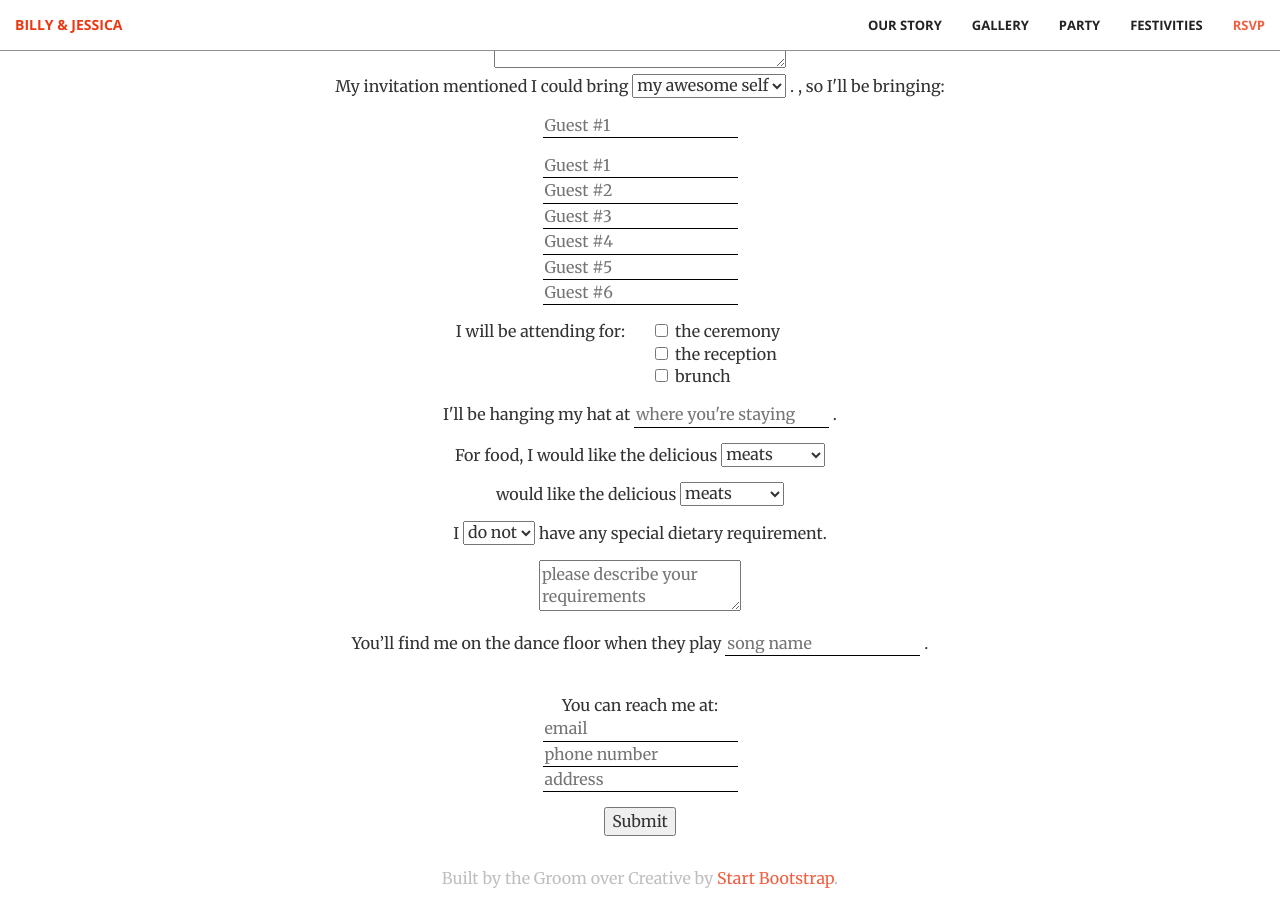
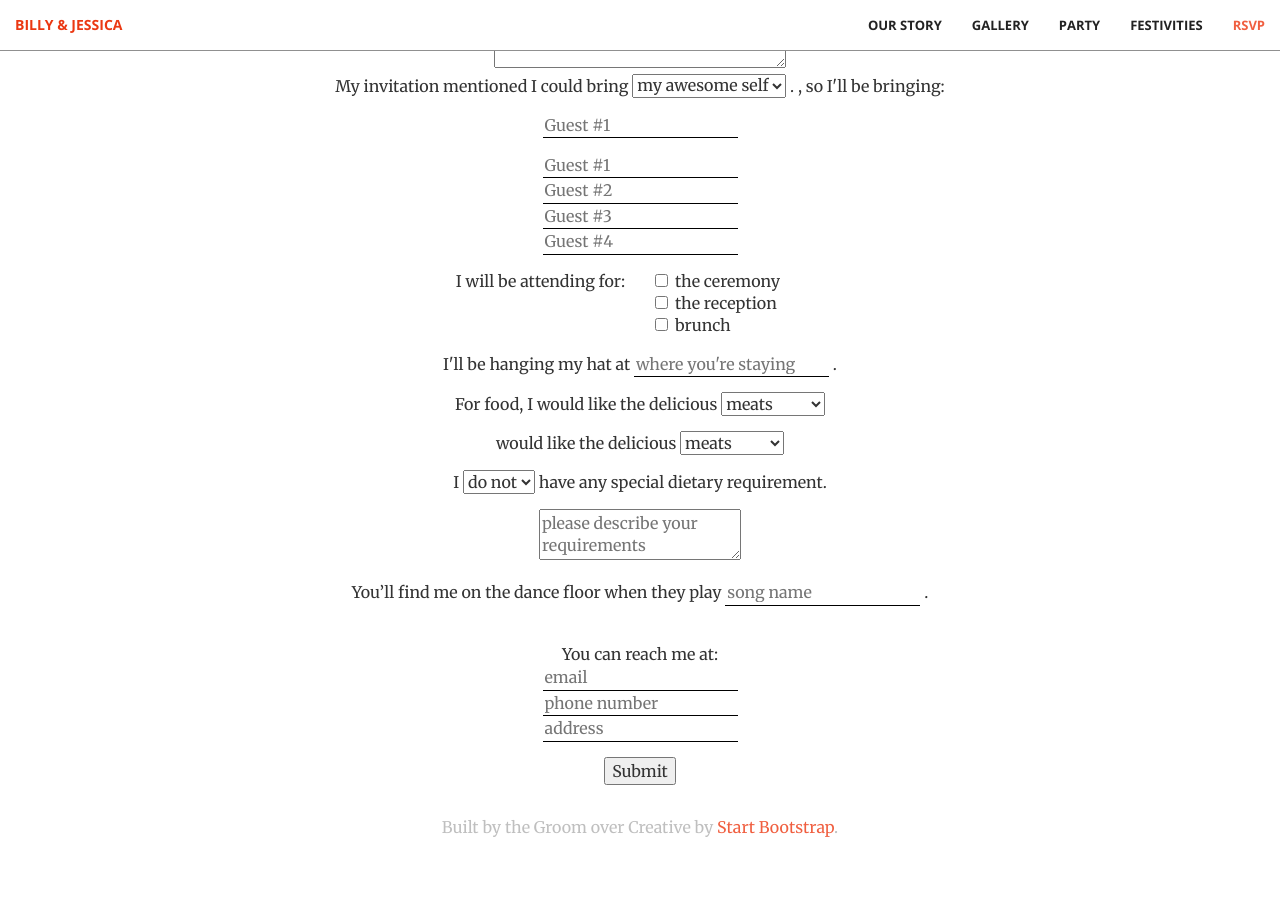
Before and after one commit to notbleh/wed-website, a Jekyll site: the page built from live.html, in a window 1280 px wide and 900 px high, scrolled down 3254 px. Built offline with Jekyll 4.4.1, drawn with Linux system fonts in a browser that asks for light colours; after the commit the page ends 4113 px from its top, so only the background shows below that.

Commit message:
Update rsvp1.html

```diff
--- a/_includes/rsvp1.html
+++ b/_includes/rsvp1.html
@@ -43,8 +43,6 @@
                                 <input type="text" name="gname2" id="gname2" placeholder="Guest #2"><br>
                                 <input type="text" name="gname3" id="gname3" placeholder="Guest #3"><br>
                                 <input type="text" name="gname4" id="gname4" placeholder="Guest #4"><br>
-                                <input type="text" name="gname5" id="gname5" placeholder="Guest #5"><br>
-                                <input type="text" name="gname6" id="gname6" placeholder="Guest #6"><br>
                             </div>
                             <div class="form-group container">
                                 <div class="row">
```
